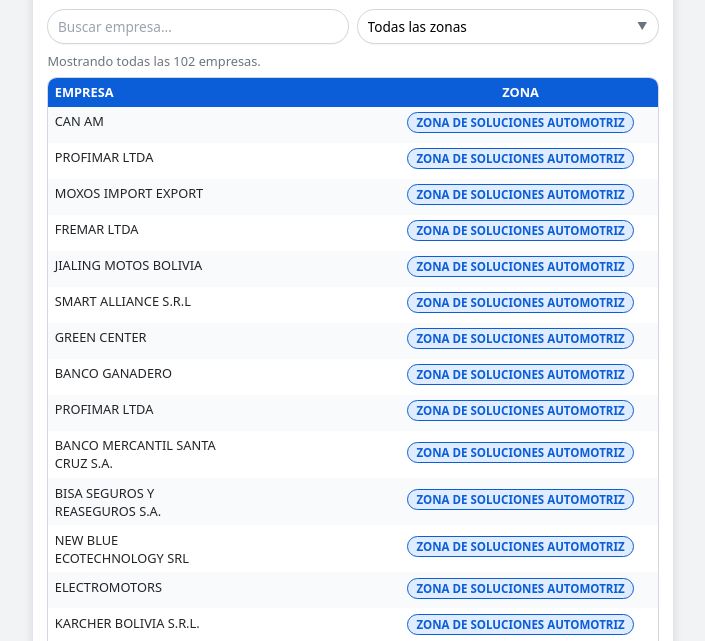
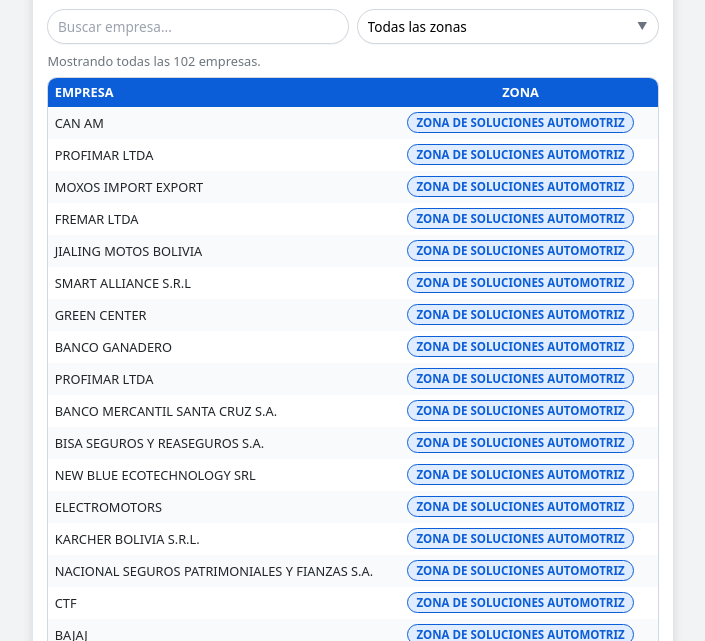
Before and after one commit to mkantonio/expoauto2026, a plain HTML site: page index.html in a window 1280 px wide. Shown: the part 89-730 px from the top of the page, without its empty margins (287-992 px from the left). Drawn offline with Linux system fonts and the light colour scheme.

Commit message:
Index updated

```diff
--- a/index.html
+++ b/index.html
@@ -124,7 +124,7 @@
       width: 100%;
       border-collapse: collapse;
       font-size: 0.8rem;
-      table-layout: fixed; /* columnas con ancho fijo, no se desborda la tabla */
+      table-layout: fixed;          /* ancho fijo → sin scroll horizontal */
     }
 
     thead {
@@ -137,28 +137,25 @@
       padding: 0.35rem 0.40rem;
       text-align: left;
       vertical-align: middle;
+      white-space: normal;          /* permitir múltiples líneas */
+      overflow-wrap: anywhere;      /* puede cortar palabras largas dentro de la celda */
+      word-wrap: break-word;        /* fallback compatible para wrap en tablas */
     }
 
-    /* Dos columnas: EMPRESA (más corta) y ZONA (más ancha) */
+    /* Dos columnas: EMPRESA y ZONA */
     th:nth-child(1),
     td:nth-child(1) {
-      width: 55%; /* antes 65, ahora más corta */
+      width: 55%;
     }
 
     th:nth-child(2),
     td:nth-child(2) {
       width: 45%;
       text-align: center;
-      white-space: nowrap;
     }
 
-    /* EMPRESA: máximo 2 líneas con puntos suspensivos */
     .empresa-cell {
-      white-space: normal;
-      overflow: hidden;
-      display: -webkit-box;
-      -webkit-line-clamp: 2;      /* máximo 2 líneas */
-      -webkit-box-orient: vertical;
+      /* solo usamos wrap normal, sin recortes ni ellipsis */
     }
 
     tbody tr:nth-child(odd) {
@@ -184,9 +181,9 @@
       font-weight: 700;
       text-transform: uppercase;
       border: 1px solid #0b5ed7;
-      overflow: hidden;
-      text-overflow: ellipsis; /* si la zona es muy larga, se corta con ... */
-      white-space: nowrap;
+      white-space: normal;          /* puede ocupar varias líneas */
+      overflow-wrap: anywhere;
+      word-wrap: break-word;
     }
 
     .no-results {
@@ -206,7 +203,6 @@
       border: 1px solid #fecaca;
     }
 
-    /* Resaltado tipo marcador amarillo */
     .highlight {
       background: #fff59d;
       padding: 0 1px;
```
